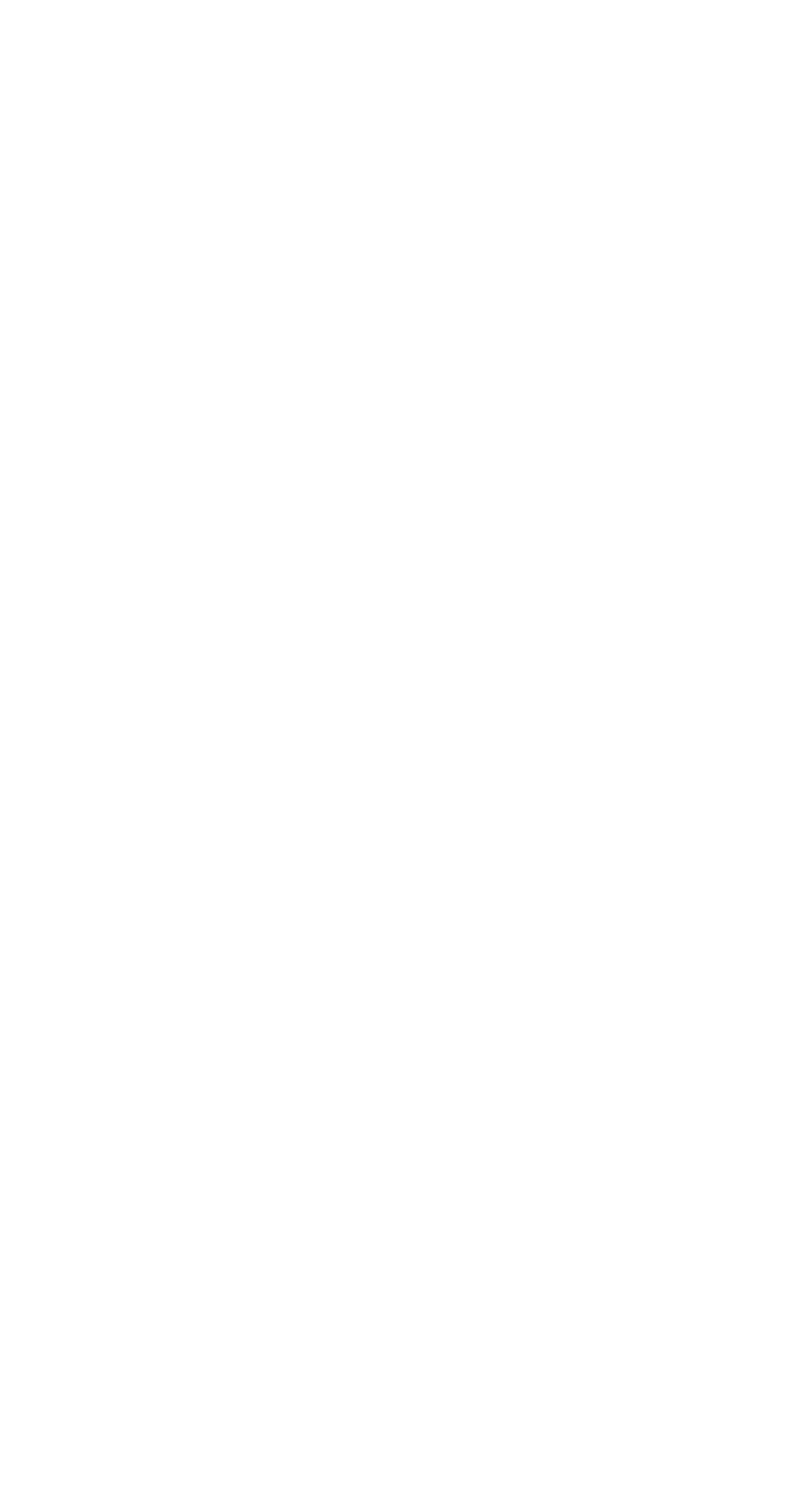
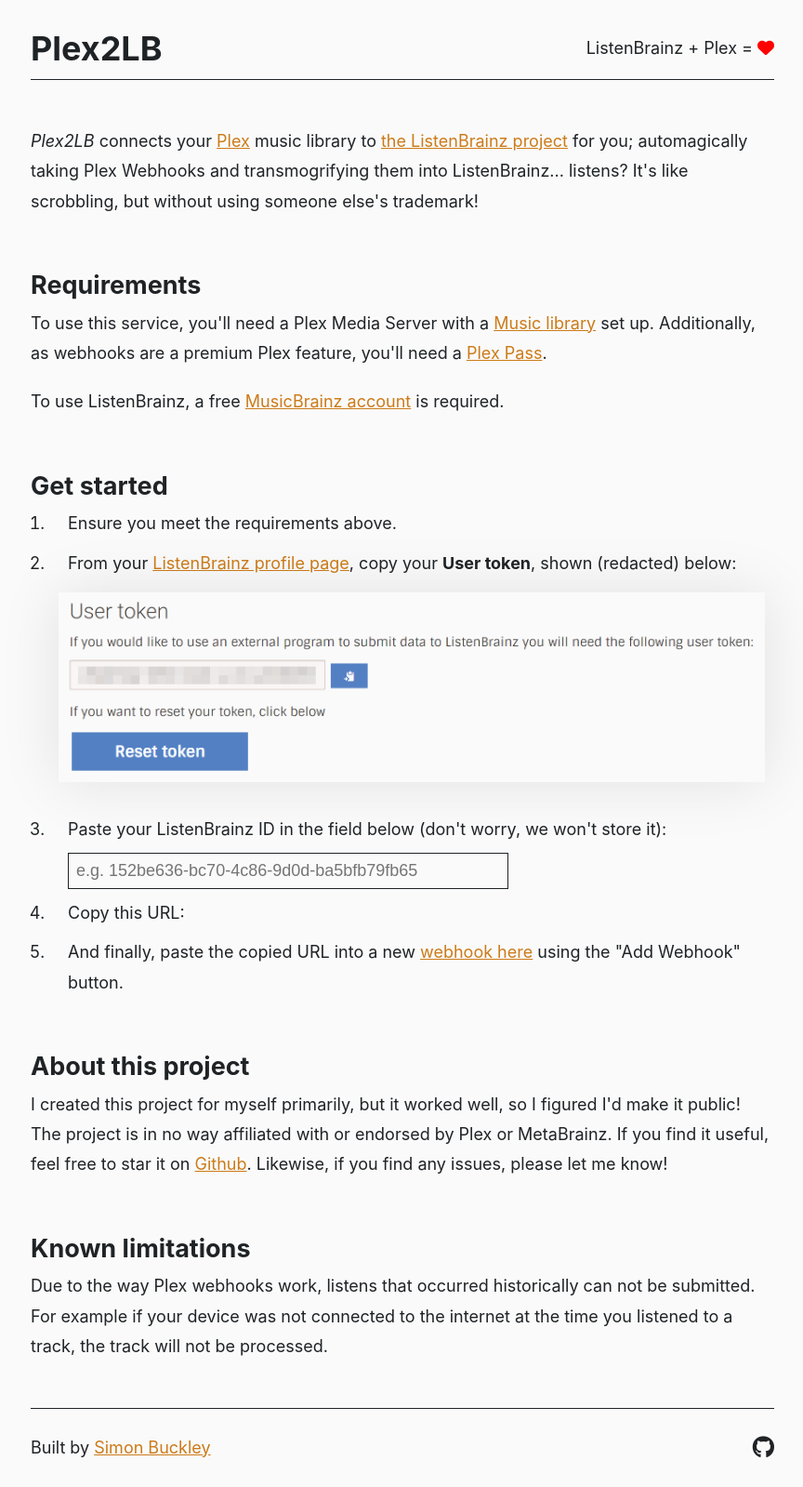
Before and after one commit to simonxciv/eavesdrop.fm, a PHP site: page / in a window 1280 px wide. Before the commit the part shown is empty. Shown: the whole page at 93% size, without its empty margins (207-1071 px from the left). Before the commit the page ends 800 px from the top, so only its background shows below. Run offline with PHP 8.4, Linux system fonts and the light colour scheme; some libraries are stand-ins or nearby versions.

Commit message:
Basically a full rewrite :)

```diff
--- a/index.php
+++ b/index.php
@@ -1,18 +1,33 @@
 <?php
 
-    /* -------------------------------------------------------------------
-       EDIT HERE
-    ------------------------------------------------------------------- */
+    function validateID($id, $url) {
+        // Initialise curl
+        $ch = curl_init();
 
-    // Your Plex Server's unique identifier. Go to your server's General Settings page to see this in the URL.
-    $server_uuid = '';
+        // Set curl options, including the ListenBrainz token
+        curl_setopt_array($ch, array(
+            CURLOPT_RETURNTRANSFER => TRUE,
+            CURLOPT_URL => $url . '/1/validate-token?token=' . $id
+        ));
 
-    // ListenBrainz user token from https://listenbrainz.org/profile/ to attribute listens to your profile
-    $lb_token = '';
+        // Send the curl request to check the token validity
+        $response = json_decode(curl_exec($ch));
 
-    /* -------------------------------------------------------------------
-       END THE EDIT SPACE
-    ------------------------------------------------------------------- */
+        // If the request is successful
+        if($response->code == '200') {
+            // Get the message
+            $response = $response->message;
+            if($response == 'Token valid.') {
+                return true;
+            } else {
+                return false;
+            }
+        }
+        // If the request is unsuccessful
+        else {
+            return false;
+        }
+    }
 
     // Timestamp to use in our API submission
     $timeStamp = time();
@@ -20,21 +35,27 @@
     // ListenBrainz API root URL
     $lb_api_root_url = 'https://api.listenbrainz.org';
 
+    // Hide the front-end by default
+    $frontend = false;
+
     // If the request isn't a POST request, do nothing
     if($_SERVER['REQUEST_METHOD'] !== 'POST') {
+        $frontend = true;
+    } else {
+        // Implode the request to a string, decode the json
+        $plex_data = json_decode($_REQUEST["payload"]); // json_decode(implode('', $_REQUEST));
+
+        // Ignore the request if the ListenBrainz ID isn't valid
+        if(!isset($_REQUEST["id"]) || validateID($_REQUEST["id"], $lb_api_root_url) != true) {
+            $frontend = true;
             die();
-    }
-
-    // Implode the request to a string, decode the json
-    $plex_data = json_decode(implode('', $_REQUEST));
-
-    // If the server uuid is not present or doesn't match the uuid above, do nothing
-    if (!$plex_data->Server && !$plex_data->Server->uuid === $server_uuid) {
-        die();
+        } else {
+            $lbid = $_REQUEST["id"];
         }
 
         // Ignore the event if it's not the right type of media
-    if (!$plex_data->Metadata->type === 'track') {
+        if (!$plex_data || !$plex_data->Metadata || $plex_data->Metadata->type !== 'track') {
+            $frontend = true;
             die();
         }
 
@@ -90,7 +111,7 @@
             CURLOPT_POST => TRUE,
             CURLOPT_RETURNTRANSFER => TRUE,
             CURLOPT_HTTPHEADER => array(
-            'Authorization: Token ' .$lb_token,
+                'Authorization: Token ' . $lbid,
                 'Content-Type: application/json'
             ),
             CURLOPT_POSTFIELDS => json_encode($lb_data)
@@ -98,3 +119,71 @@
 
         // Send the request
         $response = curl_exec($ch);
+        return $response;
+    }
+?>
+<?php if($frontend): ?>
+<!DOCTYPE html>
+<html>
+    <head>
+
+        <title>Plex2LB</title>
+        <link href="styles/main.css" rel="stylesheet">
+        <link href="styles/dark.css" rel="stylesheet" media="(prefers-color-scheme:dark)">
+
+        <script src="https://cdnjs.cloudflare.com/ajax/libs/dompurify/2.0.8/purify.min.js"></script>
+
+        <meta name="description" content="Convert Plex track plays to ListenBrainz listens via webhooks and the ListenBrainz API. Like scrobbling, but not really.">
+        <meta name="viewport" content="width=device-width,initial-scale=1">
+
+    </head>
+    <body>
+        <header>
+            <h1>Plex2LB</h1>
+            <p>ListenBrainz + Plex = <i class="fas fa-heart"></i></p>
+        </header>
+        <main>
+            <p><em>Plex2LB</em> connects your <a href="https://plex.tv">Plex</a> music library to <a href="https://listenbrainz.org">the ListenBrainz project</a> for you; automagically taking Plex Webhooks and transmogrifying them into ListenBrainz... listens? It's like scrobbling, but without using someone else's trademark!</p>
+
+            <h2>Requirements</h2>
+            <p>To use this service, you'll need a Plex Media Server with a <a href="https://www.plex.tv/en-au/your-media/music/">Music library</a> set up. Additionally, as webhooks are a premium Plex feature, you'll need a <a href="https://www.plex.tv/en-au/plex-pass/">Plex Pass</a>.</p>
+            <p>To use ListenBrainz, a free <a href="https://musicbrainz.org/register?uri=%2F">MusicBrainz account</a> is required.</p>
+
+            <h2>Get started</h2>
+            <ol>
+                <li>Ensure you meet the requirements above.</li>
+                <li>From your <a href="https://listenbrainz.org/profile/">ListenBrainz profile page</a>, copy your <strong>User token</strong>, shown (redacted) below: <br><img src="img/token.png"></li>
+                <li>Paste your ListenBrainz ID in the field below (don't worry, we won't store it):<br>
+                    <input id="lbid" type="text" placeholder="e.g. 152be636-bc70-4c86-9d0d-ba5bfb79fb65">
+                </li>
+                <li>Copy this URL: <span id="lboutput" class="url"></span></li>
+                <li>And finally, paste the copied URL into a new <a href="https://app.plex.tv/desktop#!/settings/webhooks">webhook here</a> using the "Add Webhook" button.</p>
+            </ol>
+
+            <h2>About this project</h2>
+            <p>I created this project for myself primarily, but it worked well, so I figured I'd make it public! The project is in no way affiliated with or endorsed by Plex or MetaBrainz. If you find it useful, feel free to star it on <a href="https://github.com/simonxciv/listenbrainz-plex">Github</a>. Likewise, if you find any issues, please let me know!</p>
+
+            <h2>Known limitations</h2>
+            <p>Due to the way Plex webhooks work, listens that occurred historically can not be submitted. For example if your device was not connected to the internet at the time you listened to a track, the track will not be processed.</p>
+        </main>
+        <footer>
+            <div>
+                <i class="fad fa-hammer"></i> Built by <a href="https://smnbkly.co">Simon Buckley</a>
+            </div>
+            <div class="github">
+                <a title="Plex2LB on Github" href="https://github.com/simonxciv/listenbrainz-plex"><i class="fab fa-github"></i></a>
+            </div>
+        </footer>
+        <script>
+            var input = document.getElementById("lbid"),
+                output = document.getElementById("lboutput");
+
+            input.addEventListener("input", function() {
+                var clean = DOMPurify.sanitize('https://plex2lb.com/?id=' + input.value);
+                output.innerHTML = clean;
+            });
+        </script>
+        <script src="https://kit.fontawesome.com/9773f88366.js" crossorigin="anonymous"></script>
+    </body>
+</html>
+<?php endif ?>
--- /dev/null
+++ b/styles/dark.css
@@ -0,0 +1,4 @@
+:root {
+    --foreground-primary: var(--alt-light);
+    --background-primary: var(--base-dark);
+}
--- /dev/null
+++ b/styles/main.css
@@ -0,0 +1,110 @@
+:root {
+    --accent-dark: #CC7B19;
+
+    --base-dark: #1F2326;
+    --alt-light: #FAFAFA;
+
+    --foreground-primary: var(--base-dark);
+    --background-primary: var(--alt-light);
+}
+body {
+    margin: 0;
+    padding: 20px;
+    font-family: -apple-system,BlinkMacSystemFont,"Segoe UI",Roboto,Oxygen-Sans,Ubuntu,Cantarell,"Helvetica Neue",sans-serif;
+    background: var(--background-primary);
+    color: var(--foreground-primary);
+    font-size: 18px;
+    line-height: 1.8;
+}
+main,
+header,
+footer {
+    max-width: 800px;
+    margin: 0 auto;
+}
+header {
+    border-bottom: 1px solid var(--foreground-primary);
+    display: grid;
+    grid-template-columns: repeat(2, 1fr);
+    align-items: center;
+    margin-bottom: 50px;
+}
+header h1,
+header p {
+    display: block;
+    margin: 0;
+}
+header p {
+    text-align: right;
+}
+h2 {
+    margin-bottom: 0;
+    margin-top: 50px;
+}
+a {
+    color: var(--accent-dark);
+}
+p {
+    margin-top: 0;
+    margin-bottom: 20px;
+}
+ol {
+    margin-top: 0;
+    padding-left: 20px;
+}
+ol li {
+    margin-bottom: 10px;
+    padding-left: 20px;
+}
+ol li img {
+    margin: 15px 0 15px -10px;
+    max-width: 100%;
+    box-shadow: 0 0 60px 0 rgba(0,0,0,.1);
+}
+input {
+    background: var(--background-primary);
+    border: 1px solid var(--foreground-primary);
+    color: var(--foreground-primary);
+    padding: 8px;
+    display: block;
+    margin-top: 8px;
+    width: 60%;
+    font-size: 18px;
+}
+.url {
+    font-weight: bold;
+}
+footer {
+    border-top: 1px solid var(--foreground-primary);
+    display: grid;
+    grid-template-columns: repeat(2, 1fr);
+    align-items: center;
+    padding-top: 20px;
+    margin-top: 50px;
+}
+footer .github {
+    text-align: right;
+    font-size: 24px;
+}
+footer .github a {
+    color: var(--foreground-primary);
+}
+footer .github a:hover,
+footer .github a:focus,
+footer .github a:active {
+    color: var(--accent-dark);
+}
+.fa-heart {
+    color: red;
+}
+@media screen and (max-width: 420px) {
+    header,
+    footer {
+        display: block;
+        text-align: center;
+    }
+    header p,
+    footer .github {
+        text-align: center;
+    }
+}
```
Also changed, not shown: img/token.png (added), readme.md. Lines whose indentation alone changed are shown as unchanged.
